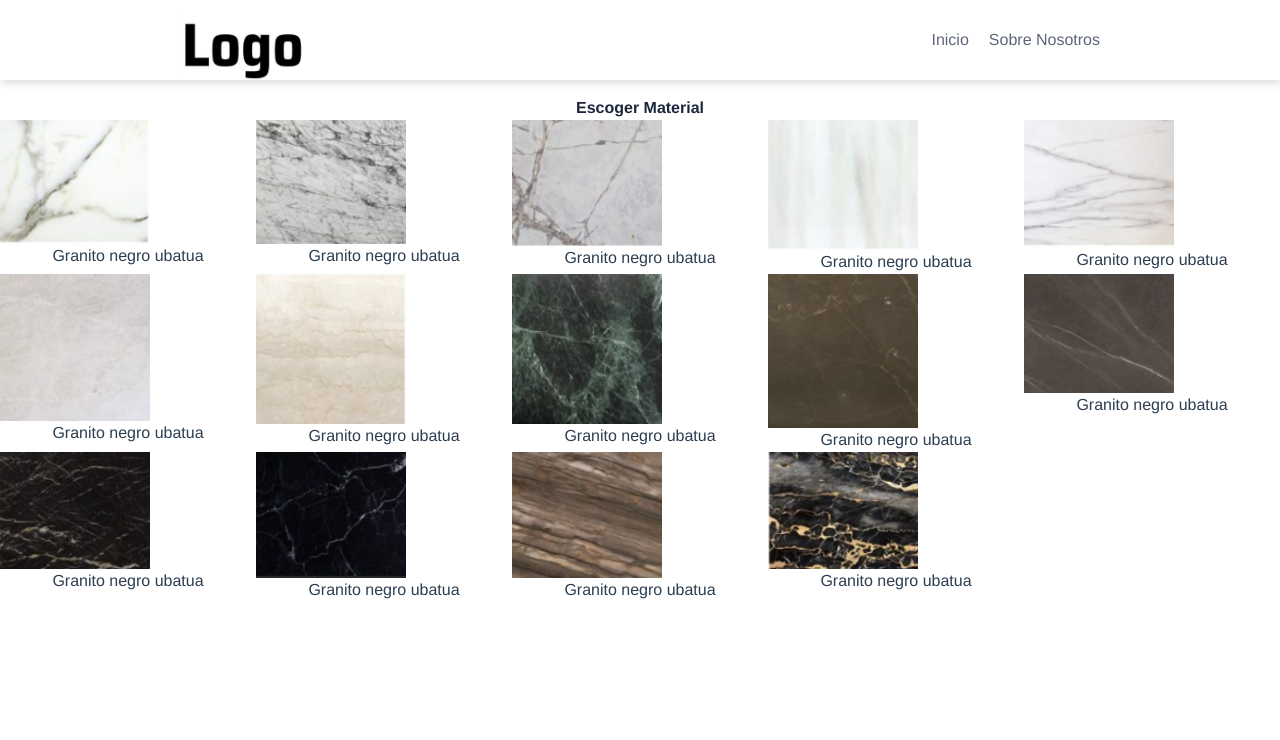
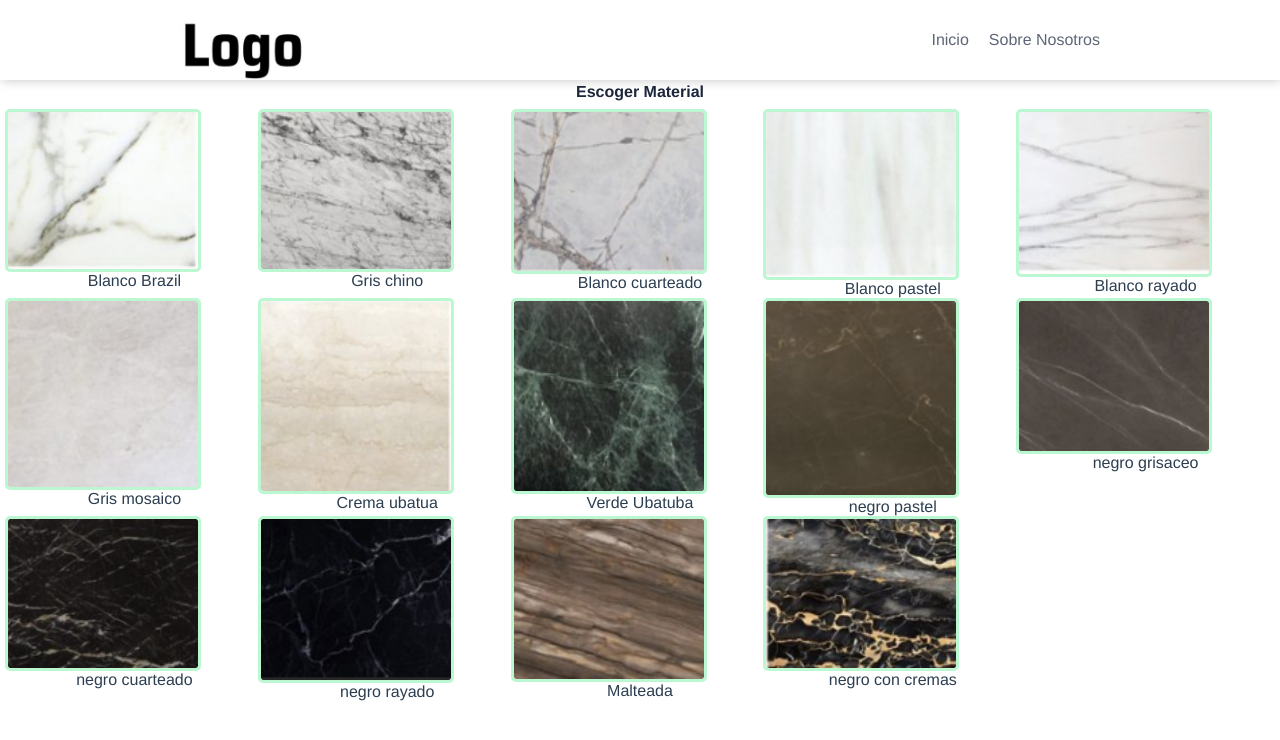
Before and after one commit to Blast06/vue-meseta, a Vue app: page /materiales in a window 1280 px wide. Shown: the top 740 px of the page. Built offline with nearby package versions, Linux system fonts and the light colour scheme.

Commit message:
cambio de nombres,estilos y tamano

```diff
--- a/src/components/Materiales.vue
+++ b/src/components/Materiales.vue
@@ -1,16 +1,18 @@
 <template>
-  <div class="mt-24">
+  <div class="mt-12">
     <h1 class="font-bold mt-5">Escoger Material</h1>
 
-    <div class="grid grid-cols-5">
-      <div v-for="(item, index) in materiales" :key="index">
+    <div class="p-2 grid grid-cols-5 justify-center ">
+      <div class="flex flex-col " v-for="(item, index) in materiales" :key="index">
         <img
+        class=" rounded-sm outline  outline-green-200"
           @click="escogerMaterial(item)"
           :src="item.url"
           height="150"
-          width="150"
+          width="190"
         />
-        <p>{{ item.nombre_material }}</p>
+
+       <p class="" >{{ item.nombre_material }}</p>
       </div>
     </div>
   </div>
@@ -29,86 +31,86 @@ export default {
       {
         id: 1,
         url: require("@/assets/imgs/granito1.png"),
-        nombre_material: "Granito negro ubatua",
-        precio: 250,
+        nombre_material: "Blanco Brazil",
+        precio: 400,
       },
       {
         id: 2,
         url: require("@/assets/imgs/granito2.png"),
-        nombre_material: "Granito negro ubatua",
+        nombre_material: "Gris chino",
         precio: 350,
       },
       {
         id: 3,
         url: require("@/assets/imgs/granito3.png"),
-        nombre_material: "Granito negro ubatua",
+        nombre_material: "Blanco cuarteado",
         precio: 250,
       },
       {
         id: 4,
         url: require("@/assets/imgs/granito4.png"),
-        nombre_material: "Granito negro ubatua",
+        nombre_material: "Blanco pastel",
         precio: 350,
       },
       {
         id: 5,
         url: require("@/assets/imgs/granito5.png"),
-        nombre_material: "Granito negro ubatua",
+        nombre_material: "Blanco rayado",
         precio: 350,
       },
       {
         id: 6,
         url: require("@/assets/imgs/granito6.png"),
-        nombre_material: "Granito negro ubatua",
+        nombre_material: "Gris mosaico",
         precio: 350,
       },
       {
         id: 7,
         url: require("@/assets/imgs/granito7.png"),
-        nombre_material: "Granito negro ubatua",
+        nombre_material: "Crema ubatua",
         precio: 350,
       },
       {
         id: 8,
         url: require("@/assets/imgs/granito8.png"),
-        nombre_material: "Granito negro ubatua",
-        precio: 350,
+        nombre_material: "Verde Ubatuba",
+        precio: 900,
       },
       {
         id: 9,
         url: require("@/assets/imgs/granito9.png"),
-        nombre_material: "Granito negro ubatua",
-        precio: 350,
+        nombre_material: "negro pastel",
+        precio: 500,
       },
       {
         id: 10,
         url: require("@/assets/imgs/granito10.png"),
-        nombre_material: "Granito negro ubatua",
-        precio: 350,
+        nombre_material: "negro grisaceo",
+        precio: 550,
       },
       {
         id: 11,
         url: require("@/assets/imgs/granito11.png"),
-        nombre_material: "Granito negro ubatua",
-        precio: 350,
+        nombre_material: "negro cuarteado",
+        precio: 600,
       },
       {
         id: 12,
         url: require("@/assets/imgs/granito12.png"),
-        nombre_material: "Granito negro ubatua",
-        precio: 350,
+        nombre_material: "negro rayado",
+        precio: 900,
       },
       {
         id: 13,
         url: require("@/assets/imgs/granito13.png"),
-        nombre_material: "Granito negro ubatua",
-        precio: 350,
+        nombre_material: "Malteada",
+        precio: 400,
       },
       {
         id: 14,
         url: require("@/assets/imgs/granito14.png"),
-        nombre_material: "Granito negro ubatua",
-        precio: 350,
+        nombre_material: "negro con cremas",
+        precio: 900,
       },
     ]);
     return { materiales };
```
